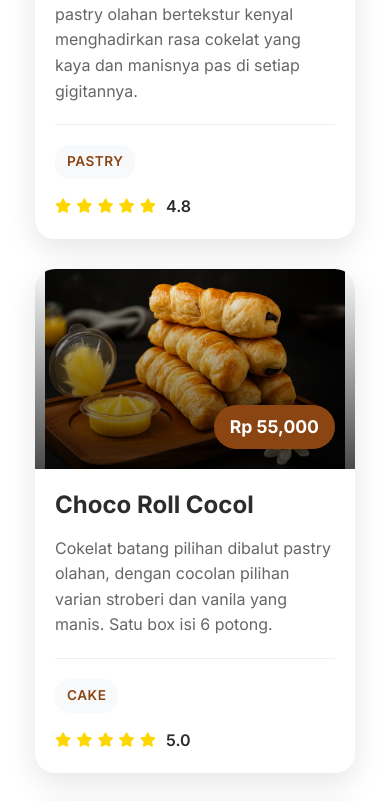
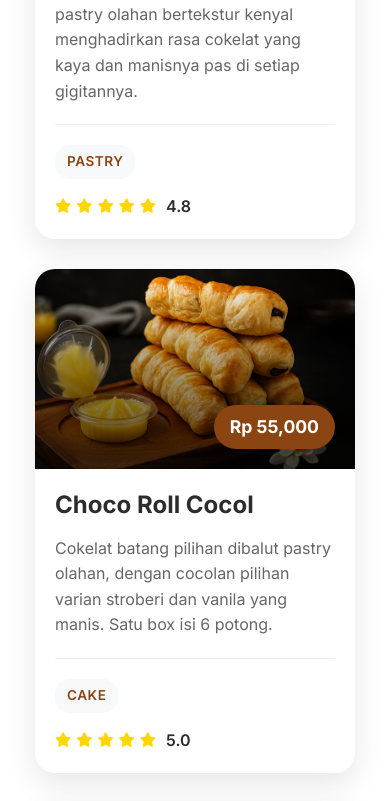
Before and after one commit to Moonarq/MONYENYO-REACT-JS, a React (Vite) app: page / in a window 390 px wide. Shown: the part 4631-5432 px from the top of the page. Built offline with nearby package versions, Linux system fonts and the light colour scheme.

Commit message:
Update menu section styles and translate button text to Indonesian for better localization

```diff
--- a/src/components/home/MenuSection.css
+++ b/src/components/home/MenuSection.css
@@ -70,24 +70,17 @@
 .menu-section-image img {
     width: 100%;
     height: 100%;
-    object-fit: cover;
+    object-fit: contain;
+    background: #f8f9fa;
     transition: transform 0.3s ease;
+    transform: scale(1.08);
 }
 
 .menu-section-item:hover .menu-section-image img {
     transform: scale(1.1);
 }
 
-/* Fix untuk menu5.png yang terlalu zoom */
-.menu-section-item:nth-child(3) .menu-section-image img {
-    object-fit: contain;
-    object-position: center;
-    background: #f8f9fa;
-}
 
-.menu-section-item:nth-child(3):hover .menu-section-image img {
-    transform: scale(1.05);
-}
 
 .menu-section-overlay {
     position: absolute;
@@ -195,29 +188,17 @@
     .menu-section {
         padding: 60px 0;
     }
-
-    .menu-section-title {
-        font-size: 2.5rem;
-    }
-
-    .menu-section-description {
-        font-size: 1rem;
-    }
-
     .menu-section-grid {
         grid-template-columns: 1fr;
         gap: 30px;
         padding: 0 20px;
     }
-
     .menu-section-image {
         height: 200px;
     }
-
     .menu-section-content {
         padding: 25px;
     }
-
     .menu-section-details {
         flex-direction: column;
         gap: 15px;
@@ -229,11 +210,9 @@
     .menu-section-title {
         font-size: 2rem;
     }
-
     .menu-section-grid {
         padding: 0 15px;
     }
-
     .menu-section-content {
         padding: 20px;
     }
--- a/src/components/home/MenuSection.jsx
+++ b/src/components/home/MenuSection.jsx
@@ -101,7 +101,7 @@ const MenuSection = () => {
         </div>
 
         <div className="menu-section-cta">
-          <Link to="/menu" className="menu-section-btn">{t('View Full Menu')}</Link>
+          <Link to="/menu" className="menu-section-btn">{t('Lihat Semua Menu')}</Link>
         </div>
       </div>
     </section>
```
